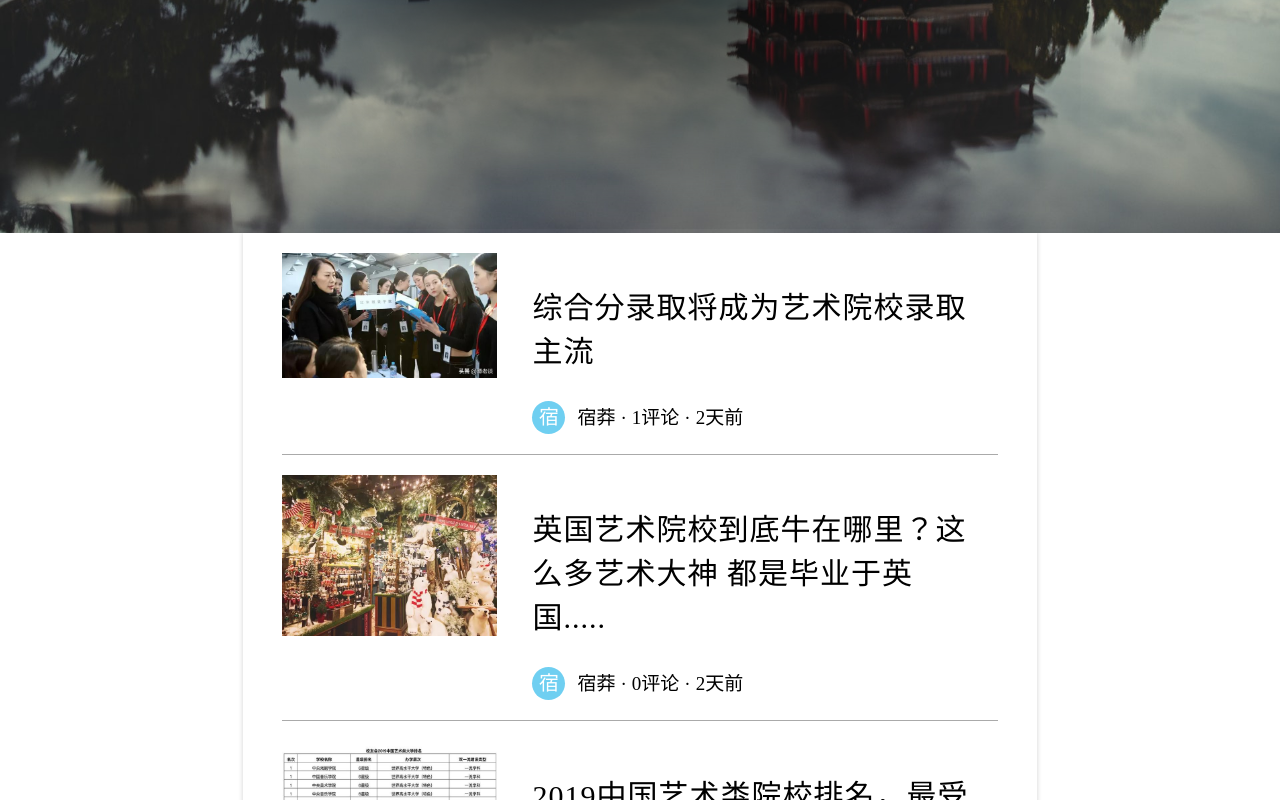
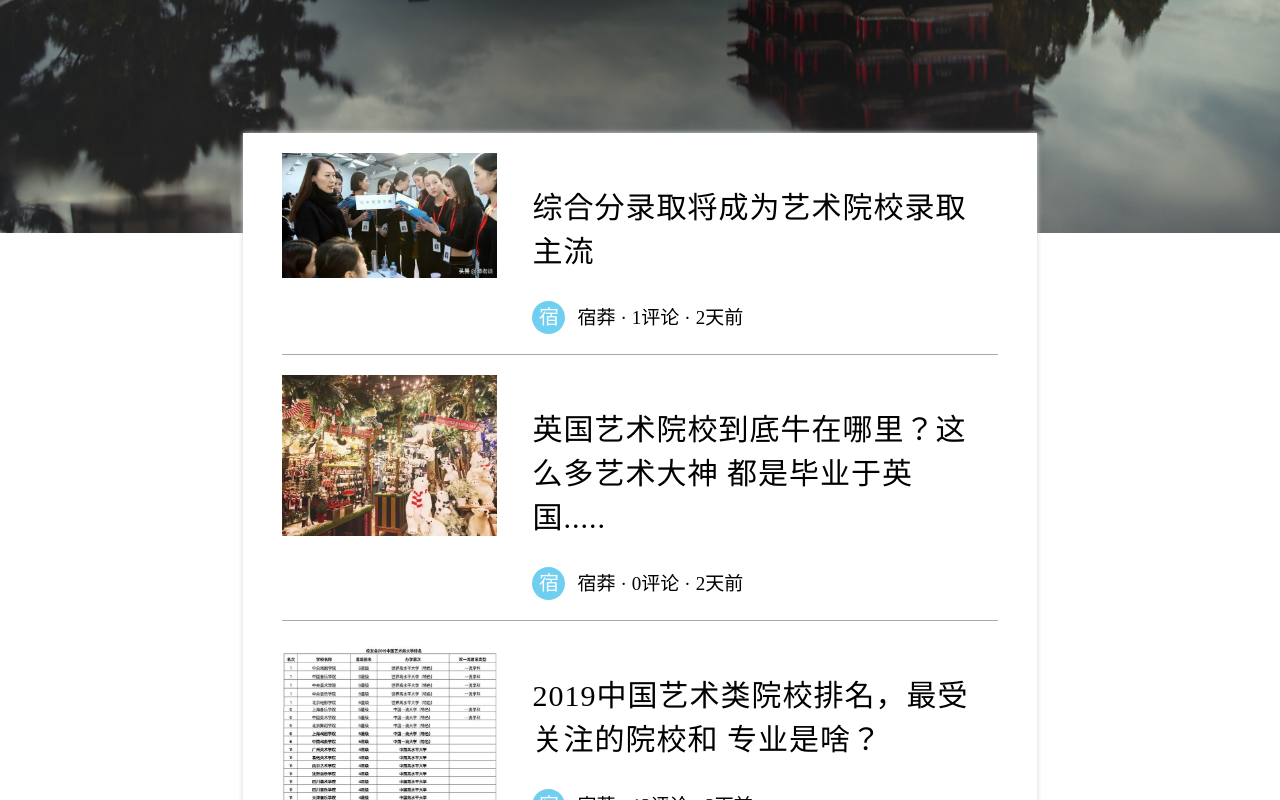
Before and after one commit to cocozhang2017/zhumengedu, a Vue app: page /news in a window 1280 px wide. Shown: the part 620-1420 px from the top of the page. Built offline with nearby package versions, Linux system fonts and the light colour scheme.

Commit message:
新闻页面完毕

```diff
--- a/src/pages/news.vue
+++ b/src/pages/news.vue
@@ -89,18 +89,15 @@
         width: 100%;
         max-height: 1080px;
         overflow: hidden;
-        /*height: 640px;*/
         position: relative;
     }
     .topBox > img {
-        /*height: 640px;*/
         width: 100%;
         display: block;
     }
     .top_middle {
         text-align: center;
         color: white;
-
         position: absolute;
         bottom: 0%;
         left: 50%;
@@ -120,12 +117,18 @@
         padding: 0 3%;
         box-shadow: 0 0 5px lightgray;
         overflow: hidden;
+        background: white;
+        position: relative;
+        top: -100px;
     }
     .lists{
         display: flex;
         margin-top: 20px;
         padding-bottom: 20px;
         border-bottom: 1px solid #aaaaaa;
+    }
+    .lists:last-child{
+        border-bottom: none;
     }
     .list_left{
         width: 30%;
```
